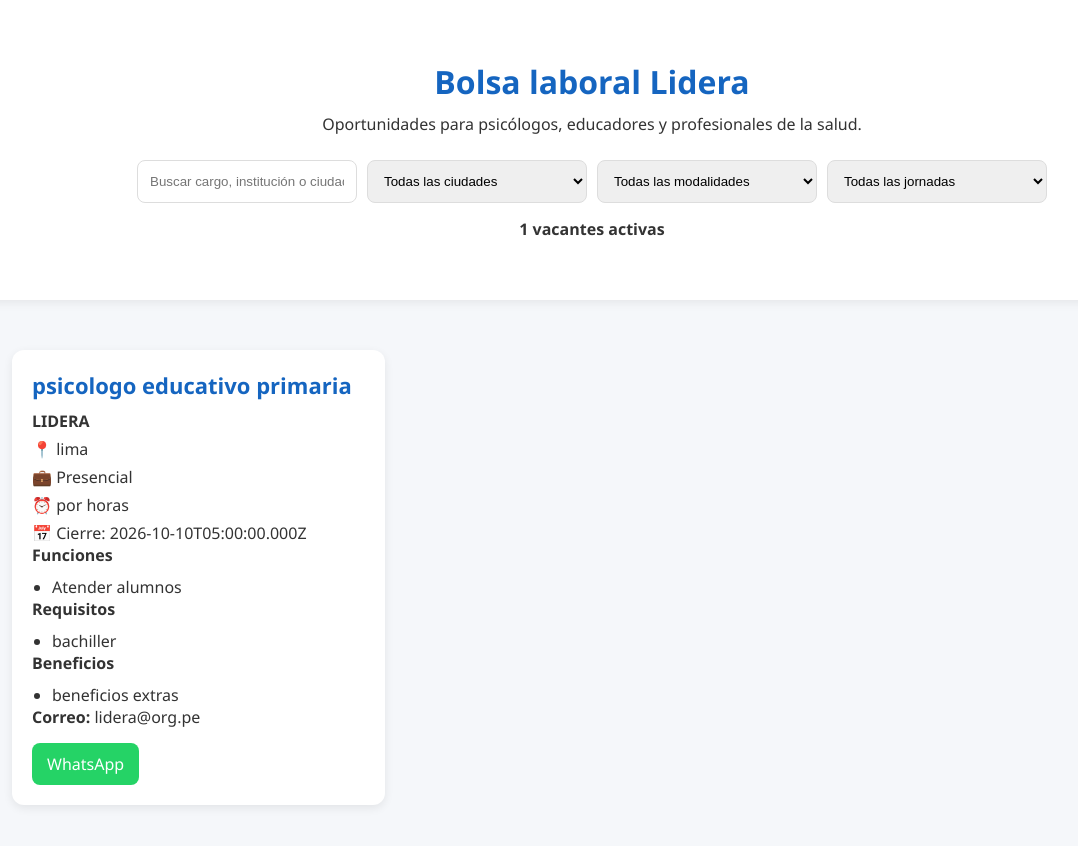
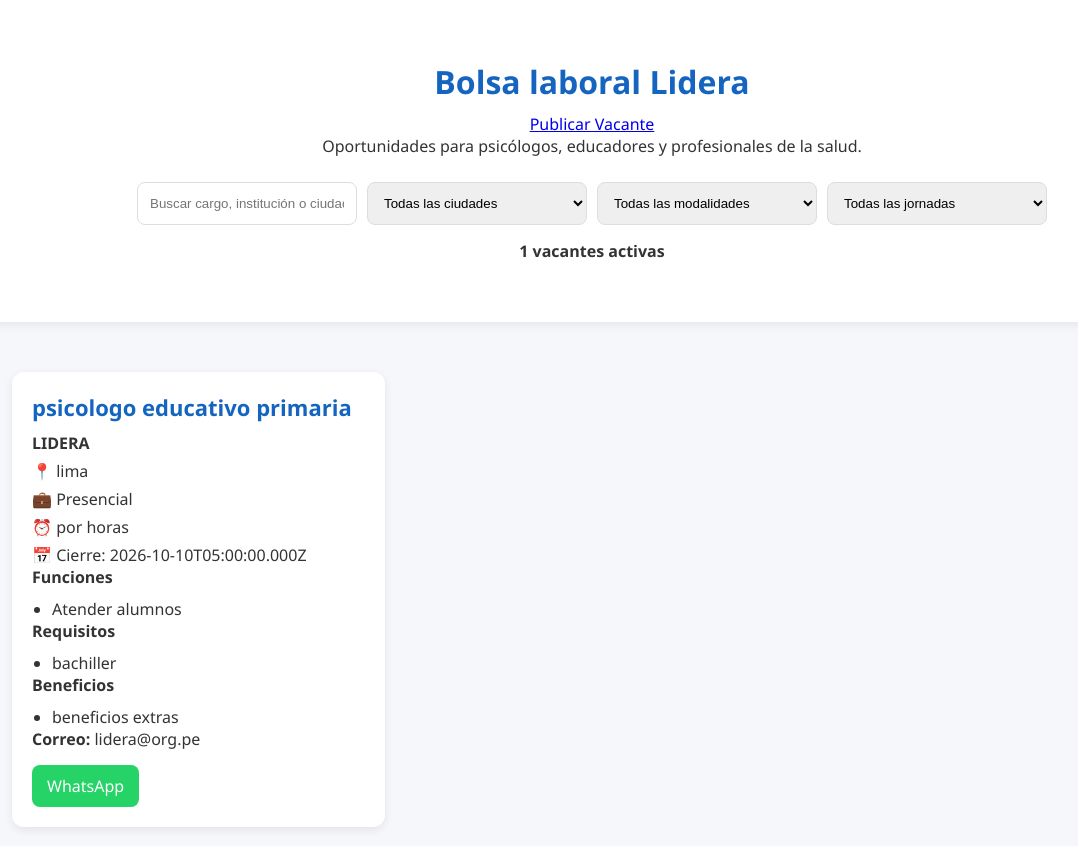
Before and after one commit to forms37/bolsa-trabajo, a plain HTML site: page index.html in a window 1280 px wide. Shown: the whole page, without its empty margins (48-1126 px from the left). Before the commit the page ends 825 px from the top, so only its background shows below. Drawn offline with Linux system fonts and the light colour scheme.

Commit message:
Add top header with title and publish button
Added a top header section with a title and a button to publish vacancies.

```diff
--- a/index.html
+++ b/index.html
@@ -19,7 +19,20 @@
 <header class="header">
   <div class="contenedor">
 
-    <h1>Bolsa laboral Lidera</h1>
+    <div class="top-header">
+
+      <h1>Bolsa laboral Lidera</h1>
+
+      <a
+        href="https://forms.gle/RXkYC1o3yg72rfENA"
+        target="_blank"
+        class="btn-publicar">
+
+        Publicar Vacante
+
+      </a>
+
+    </div>
 
     <p>
       Oportunidades para psicólogos, educadores y profesionales de la salud.
```
